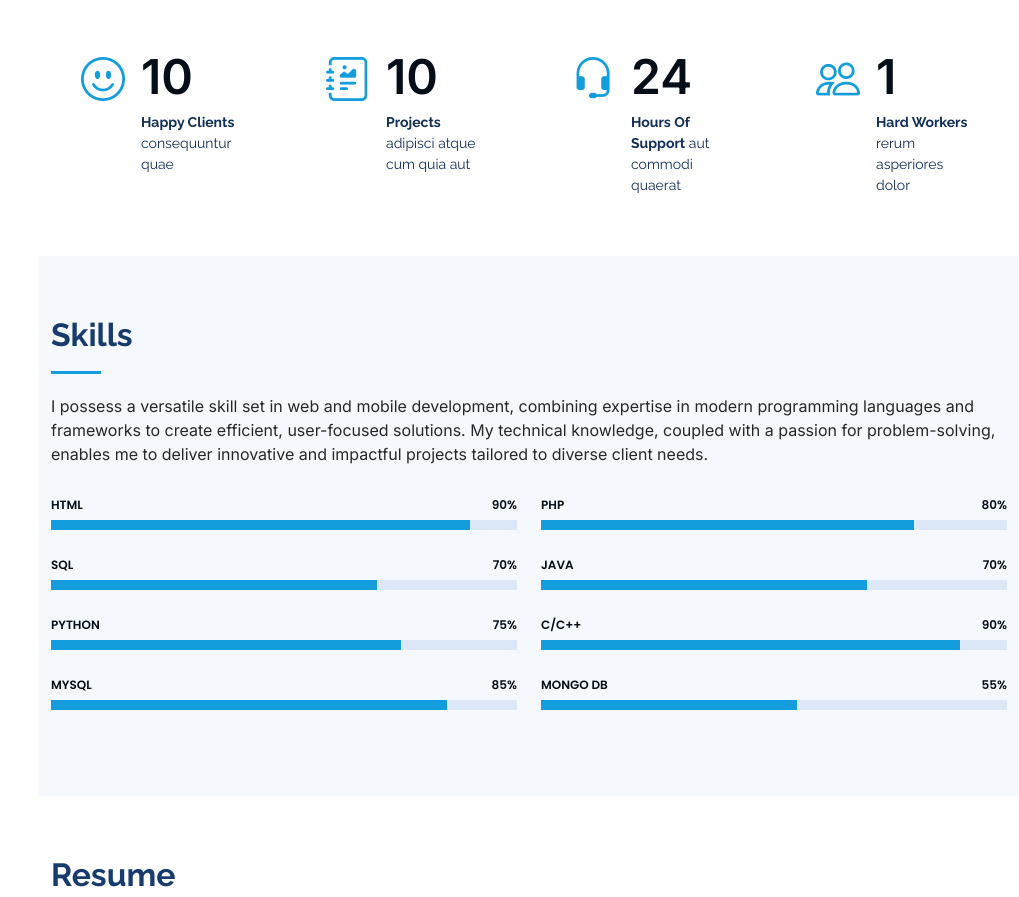
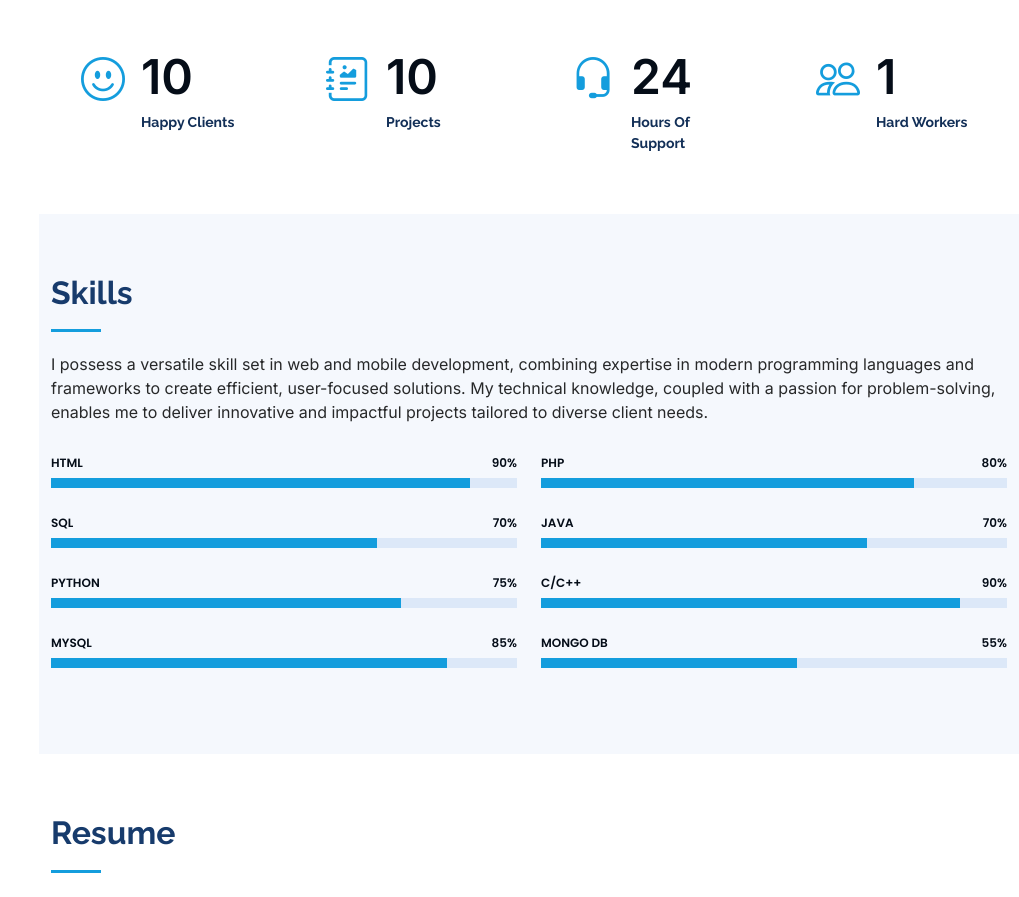
Before and after one commit to asteriskRonit/Ronit, a plain HTML site: page index.html in a window 1280 px wide. Shown: the part 1761-2658 px from the top of the page, without its empty margins (261-1280 px from the left). Drawn offline with Linux system fonts and the light colour scheme.

Commit message:
Second commit

```diff
--- a/index.html
+++ b/index.html
@@ -138,7 +138,7 @@
             <div class="count-box">
               <i class="bi bi-emoji-smile"></i>
               <span data-purecounter-start="0" data-purecounter-end="10" data-purecounter-duration="1" class="purecounter"></span>
-              <p><strong>Happy Clients</strong> consequuntur quae</p>
+              <p><strong>Happy Clients</strong></p>
             </div>
           </div>
 
@@ -146,7 +146,7 @@
             <div class="count-box">
               <i class="bi bi-journal-richtext"></i>
               <span data-purecounter-start="0" data-purecounter-end="10" data-purecounter-duration="1" class="purecounter"></span>
-              <p><strong>Projects</strong> adipisci atque cum quia aut</p>
+              <p><strong>Projects</strong></p>
             </div>
           </div>
 
@@ -154,7 +154,7 @@
             <div class="count-box">
               <i class="bi bi-headset"></i>
               <span data-purecounter-start="0" data-purecounter-end="24" data-purecounter-duration="1" class="purecounter"></span>
-              <p><strong>Hours Of Support</strong> aut commodi quaerat</p>
+              <p><strong>Hours Of Support</strong></p>
             </div>
           </div>
 
@@ -162,7 +162,7 @@
             <div class="count-box">
               <i class="bi bi-people"></i>
               <span data-purecounter-start="0" data-purecounter-end="1" data-purecounter-duration="1" class="purecounter"></span>
-              <p><strong>Hard Workers</strong> rerum asperiores dolor</p>
+              <p><strong>Hard Workers</strong></p>
             </div>
           </div>
 
```
